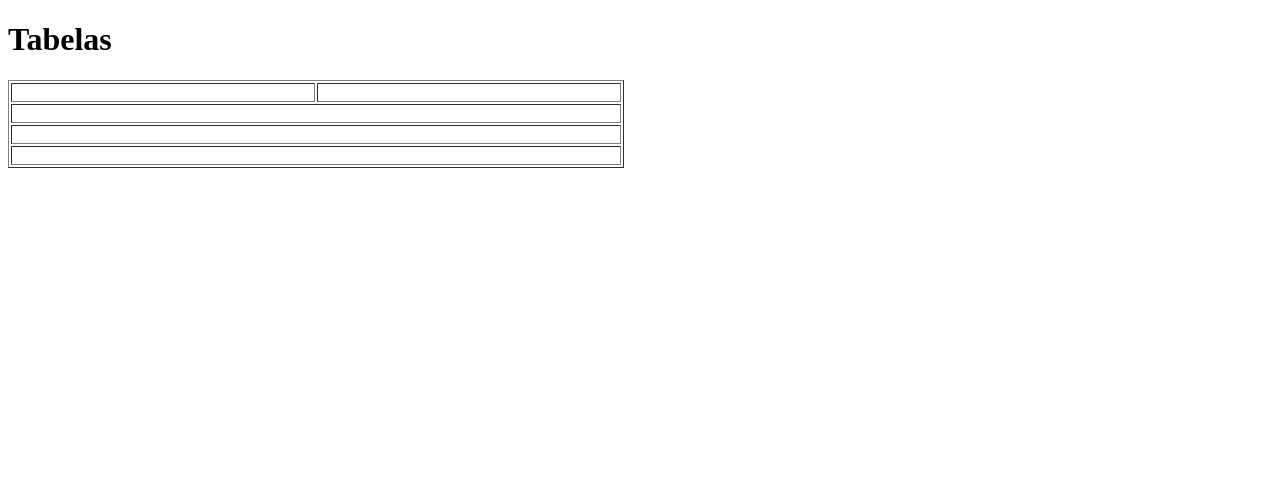
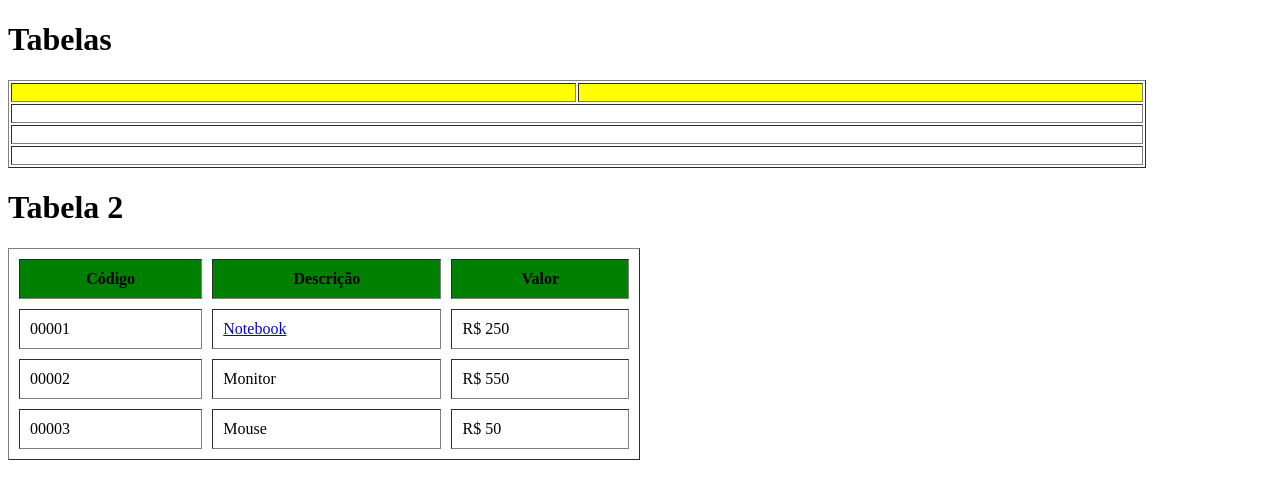
Before and after one commit to projetosMK/projetosMK.tabelas.github.io, a plain HTML site: page index.html in a window 1280 px wide. Drawn offline with Linux system fonts and the light colour scheme.

Commit message:
Add files via upload

```diff
--- a/index.html
+++ b/index.html
@@ -6,11 +6,10 @@
 </head>
 <body>
 	<h1>Tabelas</h1>
-	<table border ="1">
-	<tr >
-		<td colspan="10" width="300" height="15">  </td>
-
-		<td colspan="10" width="300" height="15"> </td>
+	<table border ="1" width ='90%'>
+	<tr  bgcolor="yellow">
+		<td colspan="10" width="400" height="15">  </td>
+		<td colspan="10" width="400" height="15"> </td>
 
 	</tr>
 	<tr><td colspan="20" width="300" height="15"></td></tr>
@@ -18,6 +17,33 @@
 	<tr><td colspan="20" width="300" height="15"></td></tr>
 	 </table>
 
+
+	 <h1> Tabela 2</h1>
+	  <table border ="1" width ='50%' cellspacing="10px" cellpadding="10px">
+	 	<tr bgcolor="green" width="100" height="15">
+	 		<th>Código</th>
+	 		<th>Descrição</th>
+	 		<th>Valor </th>
+	 	</tr>
+	 	<tr>
+	 		<td>00001</td>
+	 		<td><a href="modelos_notebook.html" target="blank">Notebook</td>
+	 		<td>R$ 250 </td>
+	 	</tr>
+	 	<tr>
+	 		<td>00002</td>
+	 		<td>Monitor</td>
+	 		<td>R$ 550 </td>
+	 	</tr>
+	 	<tr>
+	 		<td>00003</td>
+	 		<td>Mouse</td>
+	 		<td>R$ 50 </td>
+	 	</tr>
+
+
+	 </table>
+
 </body>
 
 </html>
```
Also changed, not shown: modelos_notebook.html (added, +31 -0 lines).
